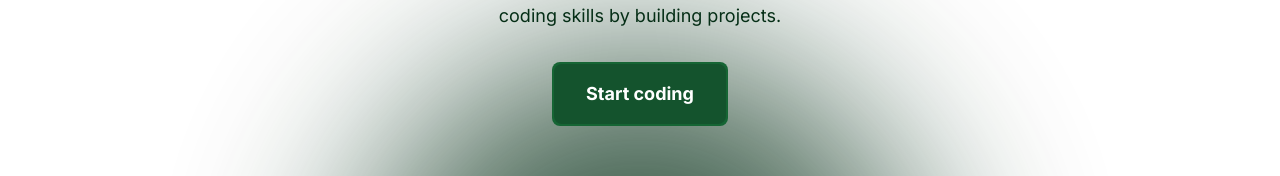
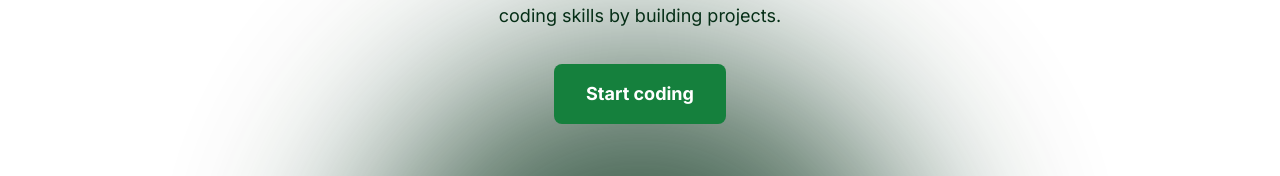
Before and after one commit to Lupleg/App-dashboard, a Next.js app: page /challenge in a window 1280 px wide. Shown: the part 333-509 px from the top of the page. Built offline with nearby package versions, Linux system fonts and the light colour scheme.

Commit message:
my work yesterday

```diff
--- a/app/(features)/challenge/page.jsx
+++ b/app/(features)/challenge/page.jsx
@@ -58,10 +58,10 @@ function Challenge() {
             </b>
             supercharging their coding skills by building projects.
           </p>
-          <div className="bg-green-800 rounded-lg transition hover:-translate-y-1 w-max mx-auto group cursor-pointer">
+          <div className=" rounded-lg transition  w-max mx-auto group cursor-pointer">
             <div className="animated-border after:opacity-100 before:opacity-100 p-0.5 rounded-lg text-green-900 flex justify-center items-center">
               <a
-                className="bg-green-900 text-white text-lg font-bold py-4 px-8 cursor-pointer relative w-full rounded-lg group-hover:bg-green-700 z-10"
+                className=" bg-green-700 text-white text-lg font-bold py-4 px-8 cursor-pointer relative w-full rounded-lg group-hover:bg-black z-10"
                 href="/dashboard"
               >
                 Start coding
@@ -272,7 +272,7 @@ function Challenge() {
           Join the challenge now!
         </h2>
         <a
-          className="inline-block bg-green-900  text-white text-lg font-bold rounded-lg py-4 px-8 cursor-pointer hover:opacity-80"
+          className="inline-block bg-green-900 hover:bg-black text-white text-lg font-bold rounded-lg py-4 px-8 cursor-pointer hover:opacity-100 "
           href="/dashboard"
         >
           Join challenge
--- a/app/page.js
+++ b/app/page.js
@@ -21,12 +21,11 @@ export default function Component() {
           Lupleg is a community platform that enables teams to streamline and
           help novice scale up their career in tech.
         </p>
-        <Button className="W-15 mt-8 px-8 py-3 text-md bg-[#ED7133] text-white rounded-full p-8 hover:bg-black focus:outline-none focus:ring-2 focus:ring-orange focus:ring-opacity-50 transition duration-300">
+        <Button className="W-15 mt-8 px-8 py-3 text-md bg-[#ED7133] text-white rounded-mid p-8 hover:bg-black focus:outline-none focus:ring-2 focus:ring-orange focus:ring-opacity-50 transition duration-300">
           <Link href="contacts">Get started</Link>
         </Button>
         <br />
         {/* <Cards /> */}
-
       </div>
       <ProgramSummary />
     </div>
--- a/components/Footer.jsx
+++ b/components/Footer.jsx
@@ -67,7 +67,7 @@ export default function Footer() {
               placeholder="Enter Your Email Here"
               type="text"
             />
-            <Button className="w-full md:w-auto bg-orange-700 hover:bg-orange-700">
+            <Button className="w-full md:w-auto bg-orange-700 hover:bg-orange-500">
               Subscribe
             </Button>
           </div>
@@ -80,7 +80,7 @@ export default function Footer() {
             </p>
           </div>
           <div className="pt-5 ">
-            <Button className="bg-orange-700 hover:bg-orange-700">
+            <Button className="bg-orange-700 hover:bg-orange-500">
               <Link href="careers">Careers</Link>
             </Button>
           </div>
--- a/package.json
+++ b/package.json
@@ -20,12 +20,13 @@
     "@radix-ui/react-progress": "^1.0.3",
     "@radix-ui/react-select": "^2.0.0",
     "@radix-ui/react-slot": "^1.0.2",
+    "@types/d3-color": "^3.1.3",
     "class-variance-authority": "^0.7.0",
     "clsx": "^2.1.0",
     "lucide-react": "^0.331.0",
     "next": "14.1.0",
-    "react": "^18",
-    "react-dom": "^18",
+    "react": "^18.0.0",
+    "react-dom": "^18.0.0",
     "react-fast-marquee": "^1.6.4",
     "react-icons": "^5.2.1",
     "tailwind-merge": "^2.2.1",
```
Also changed, not shown: middleware.js (+8 -11 lines), 1 other file (tests, documents, lock files or other folders).
